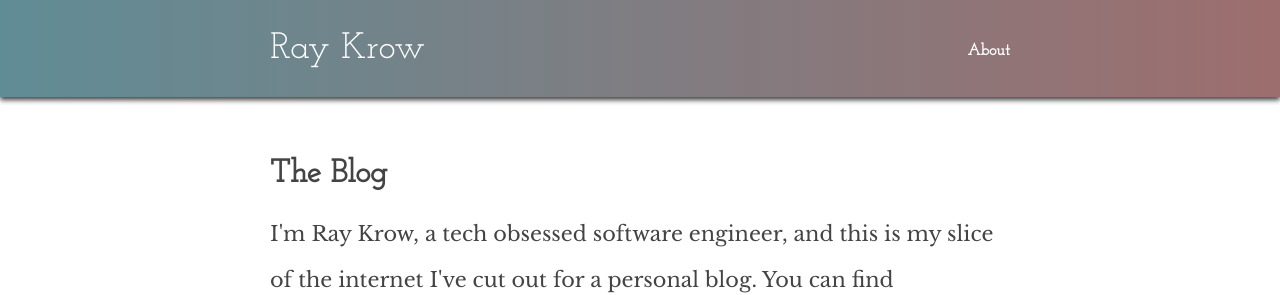
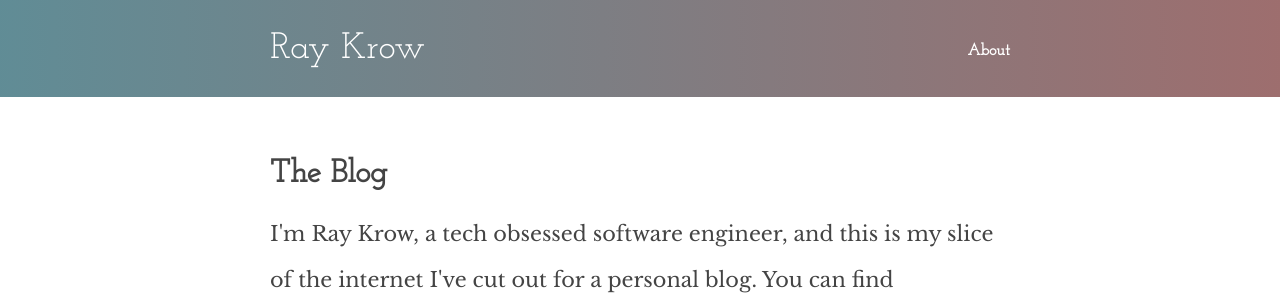
Before and after one commit to rayepps/blog, a Jekyll site: the page built from index.html, in a window 1280 px wide. Shown: the top 295 px of the page. Built offline with Jekyll 4.4.1, drawn with Linux system fonts in a browser that asks for light colours; nearby versions of some CDN libraries.

Commit message:
got rid of header drop shadow again

```diff
--- a/_sass/_header.scss
+++ b/_sass/_header.scss
@@ -12,10 +12,6 @@ $rb-menu-drop-time: .5s;
   padding-top: 30px;
   padding-bottom: 30px;
   overflow: hidden;
-
-  @media #{$medium-up} {
-    box-shadow: 0px 3px 5px 0px rgba(0,0,0,0.75);
-  }
 
   transition: padding-bottom $rb-menu-drop-time ease;
 
```
